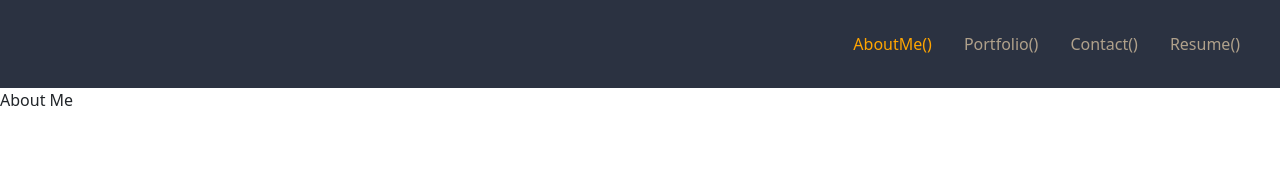
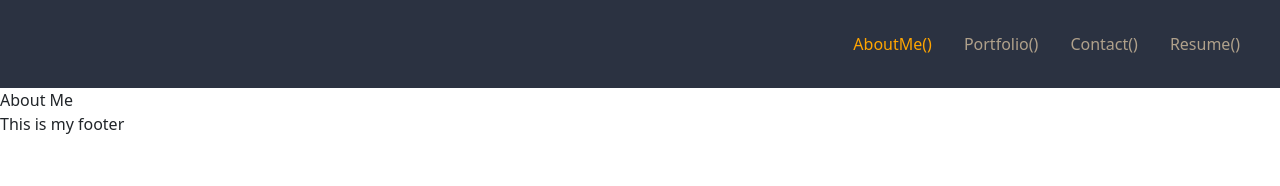
Before and after one commit to JaQwae/React-Portfolio, a React (Create React App) app: page / in a window 1280 px wide. Shown: the top 186 px of the page. Built offline with nearby package versions, Linux system fonts and the light colour scheme.

Commit message:
Footer is rendering on the page

```diff
--- /dev/null
+++ b/src/components/Footer.js
@@ -0,0 +1,13 @@
+import React from "react";
+import '../styles.css/Variables.css';
+// import style sheet for this component
+
+function Footer() {
+    return (
+        <footer>
+            <p> This is my footer</p>
+        </footer>
+    );
+}
+
+export default Footer;
--- a/src/components/PageNavigation.js
+++ b/src/components/PageNavigation.js
@@ -1,5 +1,6 @@
 import React, { useState } from 'react';
 import NavTabs from './NavTabs';
+import Footer from './Footer';
 import AboutMe from './pages/AboutMe';
 import Portfolio from './pages/Portfolio';
 import Contact from './pages/Contact';
@@ -25,8 +26,13 @@ export default function PageNavigation () {
 
     return (
         <div>
-            <NavTabs currentPage={currentPage} handlePageChange={handlePageChange} />
-            {renderPage()}
+            <div>
+                <NavTabs currentPage={currentPage} handlePageChange={handlePageChange} />
+                {renderPage()}
+            </div>
+            <div>
+                <Footer />
+            </div>
         </div>
     );
 }
```
